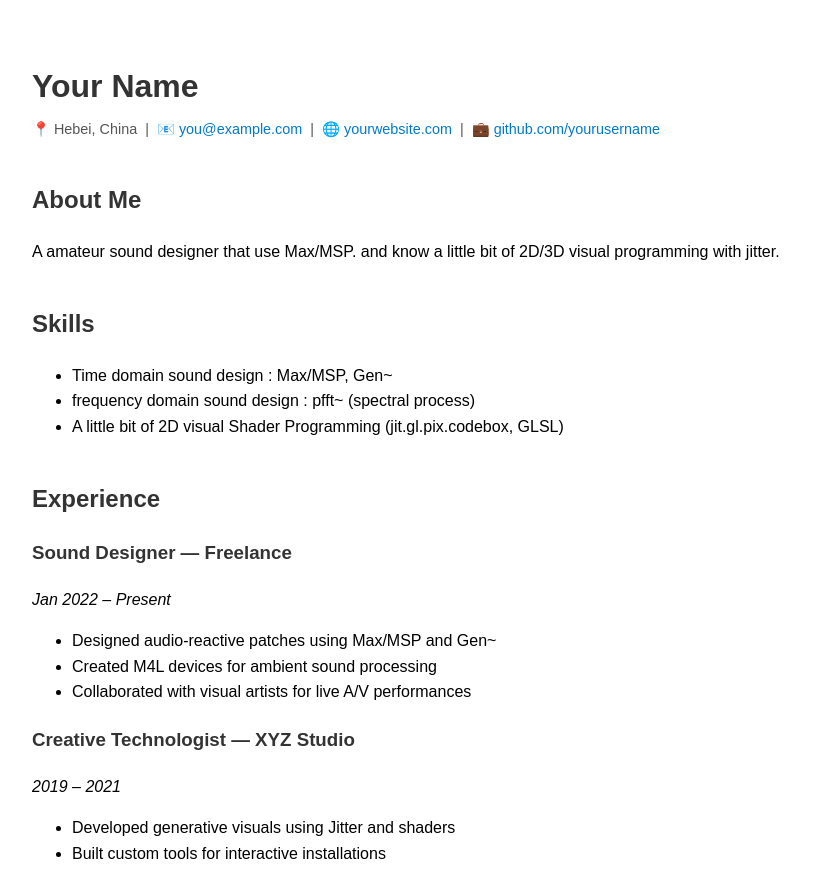
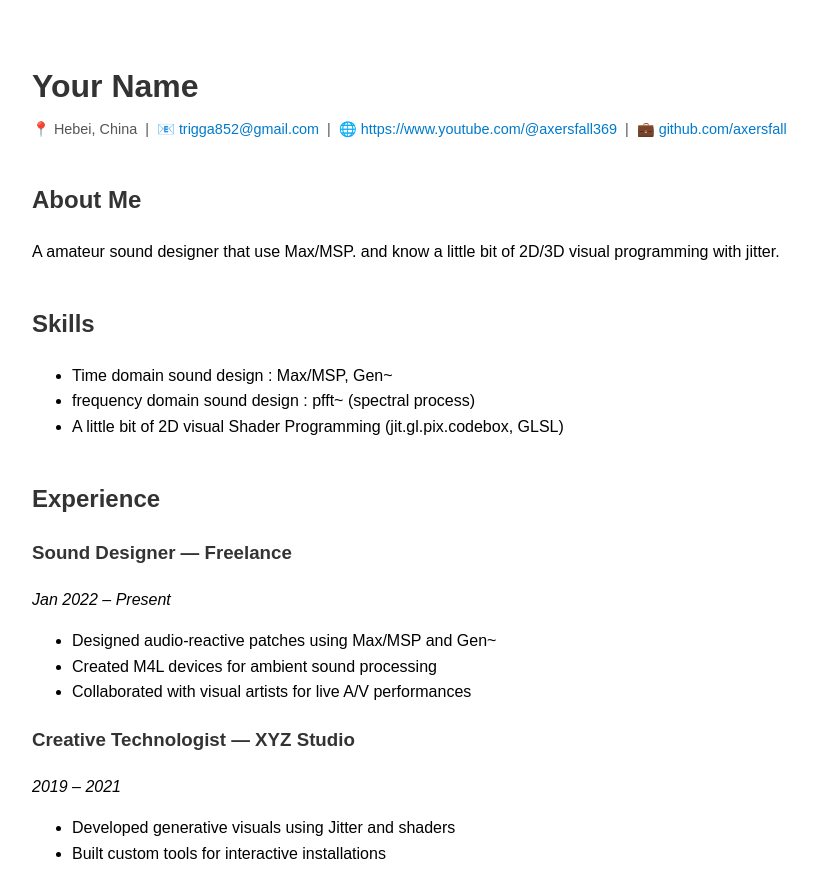
Before and after one commit to axersfall/axersfall.github.io, a plain HTML site: page index.html in a window 1280 px wide. Shown: the top 869 px of the page, without its empty margins (208-1025 px from the left). Drawn offline with Linux system fonts and the light colour scheme.

Commit message:
Update index.html

```diff
--- a/index.html
+++ b/index.html
@@ -20,9 +20,9 @@
   <h1>Your Name</h1>
   <div class="contact">
     📍 Hebei, China &nbsp;|&nbsp;
-    📧 <a href="mailto:trigga852@gmail.com">you@example.com</a> &nbsp;|&nbsp;
-    🌐 <a href="https://www.youtube.com/@axersfall369">yourwebsite.com</a> &nbsp;|&nbsp;
-    💼 <a href="https://github.com/axersfall">github.com/yourusername</a>
+    📧 <a href="mailto:you@example.com">trigga852@gmail.com</a> &nbsp;|&nbsp;
+    🌐 <a href="https://yourwebsite.com">https://www.youtube.com/@axersfall369</a> &nbsp;|&nbsp;
+    💼 <a href="https://github.com/yourusername">github.com/axersfall</a>
   </div>
 
   <div class="section">
```
